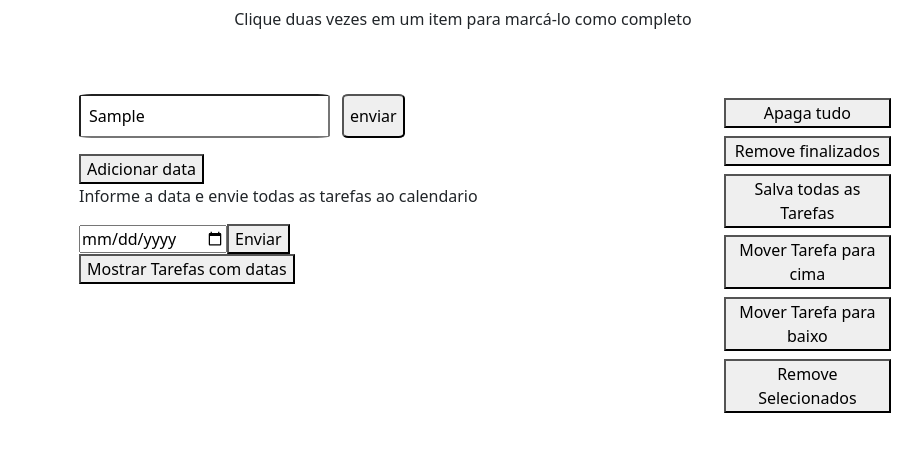
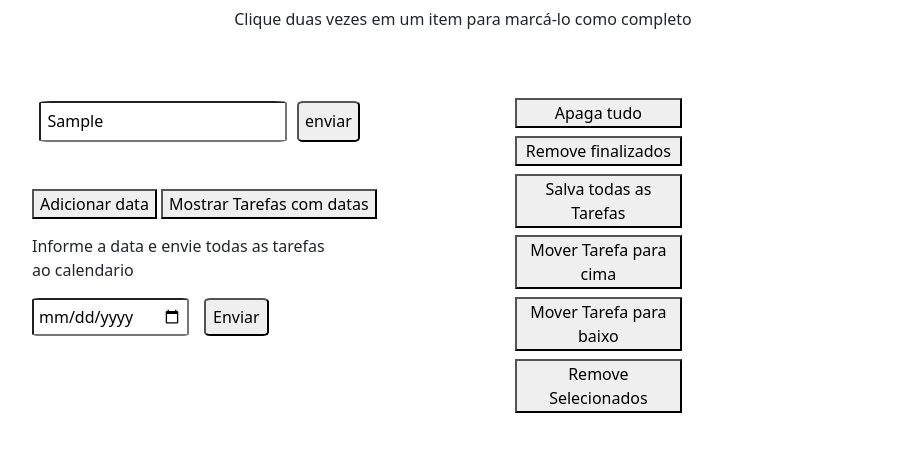
Before and after one commit to MilenaCLeme/project-todo-list, a website: page index.html in a window 1280 px wide. Both pictures are taken after typing "Sample" into the empty fields and a click on the button "Adicionar data". Shown: the part 111-562 px from the top of the page, without its empty margins (177-1099 px from the left). Drawn offline with nearby package versions, Linux system fonts and the light colour scheme.

Commit message:
estilo da pagina

```diff
--- a/index.html
+++ b/index.html
@@ -25,12 +25,17 @@
       </div>
       <div>
         <button id="adicionar-calendario">Adicionar data</button>
+        <button id="mostrar">Mostrar Tarefas com datas</button>
       </div>
-      <div id="calendario">
+      <div id="bloco">
+        <div id="calendario">
 
-      </div>
-      <div>
-        <button id="mostrar">Mostrar Tarefas com datas</button>
+        </div>
+        <div id="mostrar-tarefas">
+          <div id="item">
+
+          </div>
+        </div>
       </div>
     </div>
     <div id="botoes">
@@ -42,11 +47,6 @@
       <button id="remover-selecionado">Remove Selecionados</button>
     </div>
   </div>
-  <div id="mostrar-tarefas">
-    <div id="item">
-
-    </div>
-  </div>
   <script type="text/javascript" src="./script.js"></script>
 </body>
 </html>
--- a/style.css
+++ b/style.css
@@ -24,17 +24,18 @@
 
 #principal {
   display: flex;
-  justify-content: space-between;
+  justify-content: center;
 }
 
 #input {
   display: flex;
-  margin: 0 0 0 20%;
+  margin: 0 10% 0 0;
   flex-direction: column;
 }
 
 #inputs {
   display: flex;
+  padding: 2%;
 }
 
 #inputs input {
@@ -56,3 +57,41 @@
 #botoes button  {
   margin: 2% 10% 2% 5%;
 }
+
+#tabela {
+  margin-top: 5%;
+}
+
+#lista-tarefas {
+  padding: 1% 2%;
+  display: flex;
+  flex-direction: column;
+  align-items: center;
+}
+
+#bloco {
+  width: 300px;
+  height: 200px;
+}
+
+#calendario {
+  margin-top: 5%;
+}
+
+#calendario input {
+  padding: 5px;
+  border-radius: 5%;
+}
+
+#calendario button {
+  margin: 0 0 0 5%;
+  border-radius: 10%;
+  padding: 5px 7px;
+}
+
+#mostrar-tarefas {
+  display: flex;
+  flex-direction: column;
+  align-items: center;
+  margin-top: 5%;
+}
```
